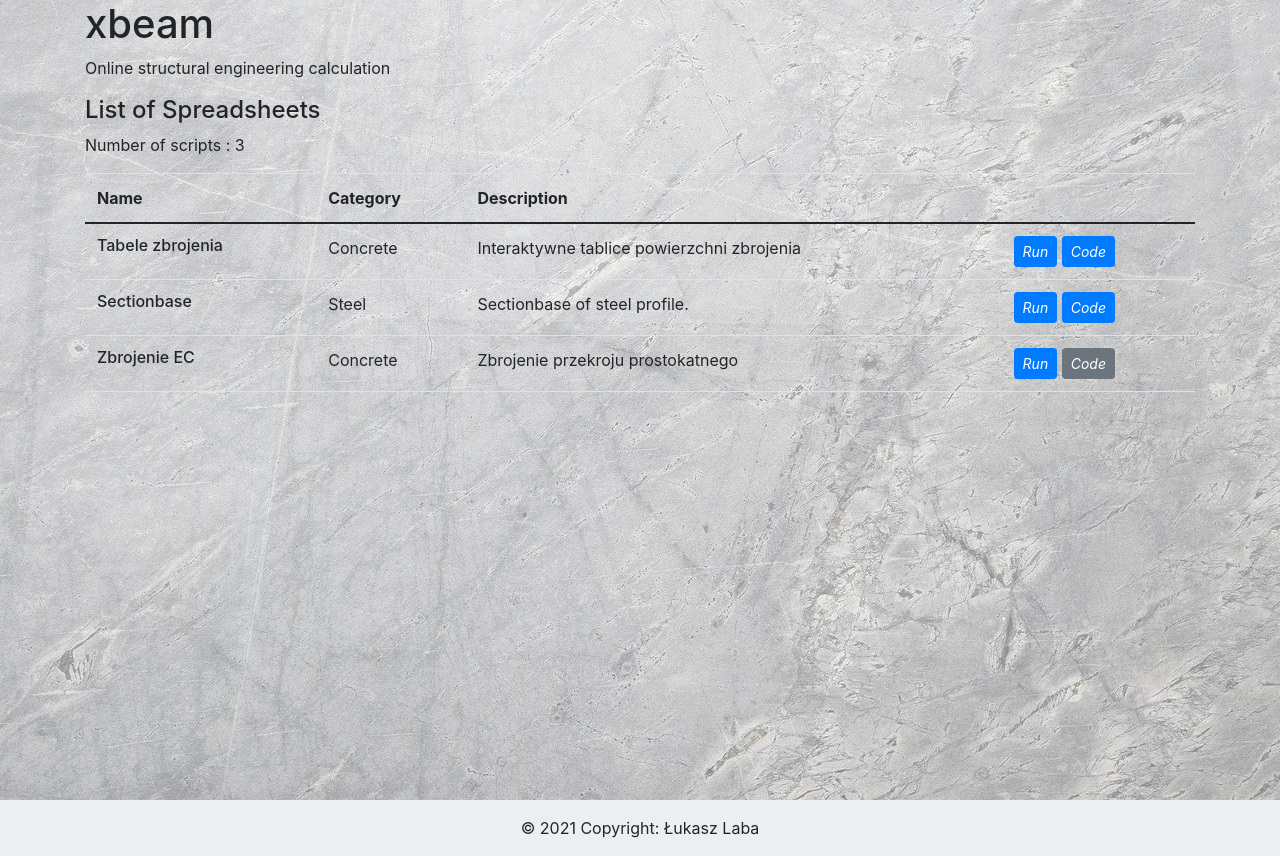
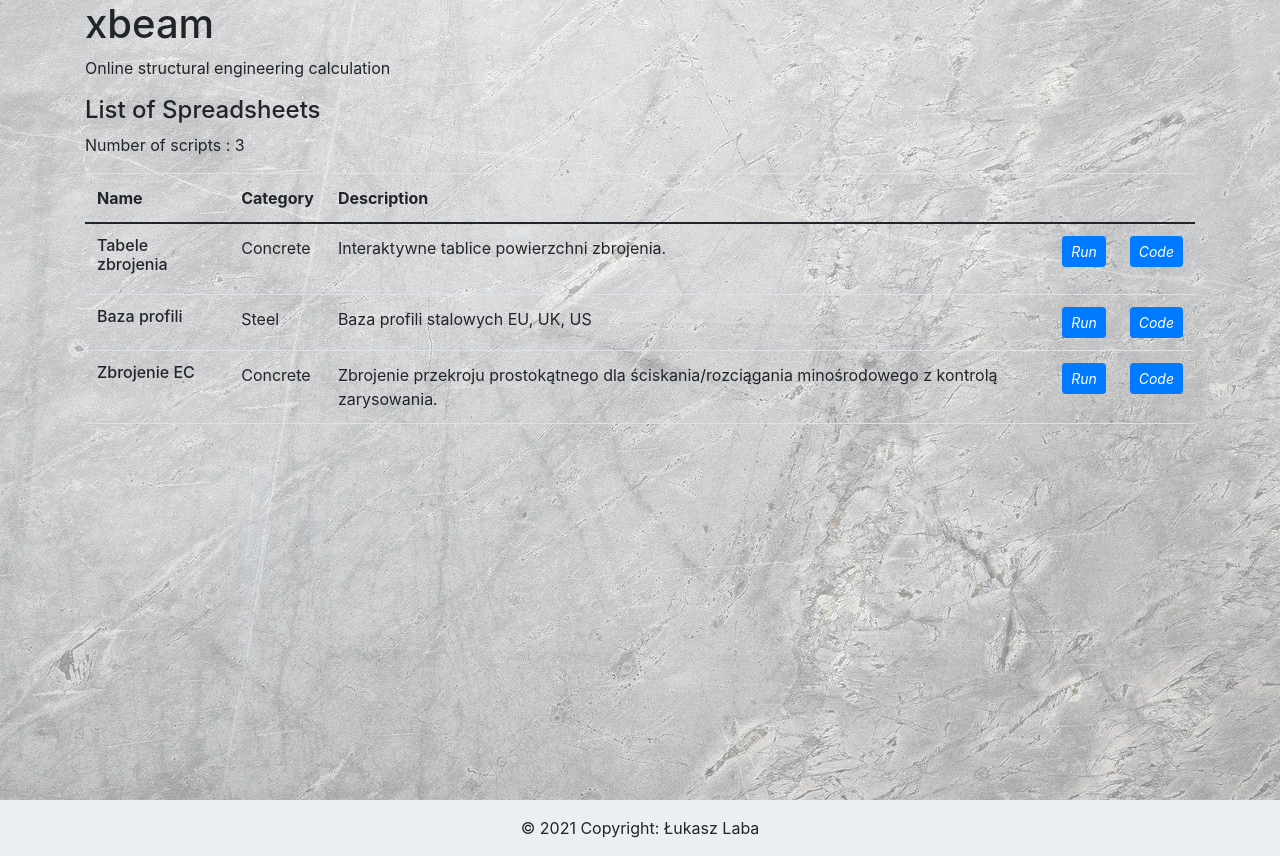
Before and after one commit to lukaszlaba/logehub, a Django app: page /xbeam/ in a window 1280 px wide. Shown: the part 56-912 px from the top of the page. Run offline with Django 3.2, Linux system fonts and the light colour scheme; some libraries are stand-ins or nearby versions.

Commit message:
'update'

```diff
--- a/logeweb/settings.py
+++ b/logeweb/settings.py
@@ -25,7 +25,7 @@ BASE_DIR = os.path.dirname(os.path.dirname(os.path.abspath(__file__)))
 SECRET_KEY = "CHANGE_ME!!!! (P.S. the SECRET_KEY environment variable will be used, if set, instead)."
 
 # SECURITY WARNING: don't run with debug turned on in production!
-DEBUG = False
+DEBUG = True
 
 ALLOWED_HOSTS = []
 
--- a/scripts/core/script_manager.py
+++ b/scripts/core/script_manager.py
@@ -1,7 +1,5 @@
-import sys
-import subprocess
 import os
-import time
+import codecs
 import re
 
 class Manager() :
@@ -32,7 +30,7 @@ class Manager() :
         ID_if_not_exist = 6767
         for i in self.script_list:
             script_path = i
-            file = open(script_path, 'r')
+            file = codecs.open(script_path, 'r', 'utf-8')
             script = file.read()
             ID = None
             ID = re.search(r"SeeID :[ ]*(.+)", script)
@@ -48,7 +46,7 @@ class Manager() :
         name_dict = {}
         for i in self.script_list:
             script_path = i
-            file = open(script_path, 'r')
+            file = codecs.open(script_path, 'r', 'utf-8')
             script = file.read()
             name = None
             name = re.search(r"SeeName :[ ]*(.+)", script)
@@ -63,7 +61,7 @@ class Manager() :
         description_dict = {}
         for i in self.script_list:
             script_path = i
-            file = open(script_path, 'r')
+            file = codecs.open(script_path, 'r', 'utf-8')
             script = file.read()
             description = None
             description = re.search(r"'''.*SeeDescription\s*:(.*?)'''", script, flags=re.DOTALL)
@@ -78,7 +76,7 @@ class Manager() :
         category_dict = {}
         for i in self.script_list:
             script_path = i
-            file = open(script_path, 'r')
+            file = codecs.open(script_path, 'r', 'utf-8')
             script = file.read()
             category = None
             category = re.search(r"SeeCategory :[ ]*(.+)", script)
@@ -93,7 +91,7 @@ class Manager() :
         field_dict = {}
         for i in self.script_list:
             script_path = i
-            file = open(script_path, 'r')
+            file = codecs.open(script_path, 'r', 'utf-8')
             script = file.read()
             field = None
             field = re.search(r"SeeField :[ ]*(.+)", script)
@@ -108,7 +106,7 @@ class Manager() :
         lock_dict = {}
         for i in self.script_list:
             script_path = i
-            file = open(script_path, 'r')
+            file = codecs.open(script_path, 'r', 'utf-8')
             script = file.read()
             if 'SeeCodeIsLocked' in script:
                 lock_dict[i] = True
--- a/scripts/scriptbank/rc_area_tables/rc_area_tables_see.py
+++ b/scripts/scriptbank/rc_area_tables/rc_area_tables_see.py
@@ -58,5 +58,5 @@ SeeID : 88949230
 SeeField : Structure
 SeeName : Tabele zbrojenia
 SeeCategory : Concrete
-SeeDescription : Interaktywne tablice powierzchni zbrojenia
+SeeDescription : Interaktywne tablice powierzchni zbrojenia.
 '''
--- a/scripts/scriptbank/rect_sect_reinforcement/rect_sect_reinforcement_see.py
+++ b/scripts/scriptbank/rect_sect_reinforcement/rect_sect_reinforcement_see.py
@@ -67,10 +67,9 @@ Ap = results['Ap'].asUnit(u.cm2) #! - zbrojenie po stronie p
 An = results['An'].asUnit(u.cm2) #! - zbrojenie po stronie n
 
 '''
-SeeCodeIsLocked
 SeeID : 58664383
 SeeField : Structure
 SeeName : Zbrojenie EC
 SeeCategory : Concrete
-SeeDescription : Zbrojenie przekroju prostokatnego
+SeeDescription : Zbrojenie przekroju prostokątnego dla ściskania/rozciągania minośrodowego z kontrolą zarysowania.
 '''
--- a/scripts/scriptbank/sectionbase/sectionbase_see.py
+++ b/scripts/scriptbank/sectionbase/sectionbase_see.py
@@ -63,6 +63,6 @@ if active:
 SeeID : 93429003
 SeeField : Structure
 SeeCategory : Steel
-SeeName : Sectionbase
-SeeDescription : Sectionbase of steel profile.
+SeeName : Baza profili
+SeeDescription : Baza profili stalowych EU, UK, US
 '''
--- a/templates/xbeam_home.html
+++ b/templates/xbeam_home.html
@@ -34,7 +34,8 @@
           <th>Name</th>
           <th>Category</th>
           <th>Description</th>
-          <th> </th>
+          <th></th>
+          <th></th>
         </tr>
       </thead>
       <tbody>
@@ -44,11 +45,11 @@
                 <td>{{script.4}}</td>
                 <td>{{script.2}}</td>
                 {% if script.5 %}
-                <td><a href="{% url 'report' script.0 %}" target="_blank"><i <button type="button" class="btn btn-primary btn-sm">Run</button></i></a>
-                <i <button type="button" class="btn btn-secondary btn-sm">Code</button></i></td>
+                <td><a href="{% url 'report' script.0 %}" target="_blank"><i <button type="button" class="btn btn-primary btn-sm">Run</button></i></a></td>
+                <td><i <button type="button" class="btn btn-secondary btn-sm">Code</button></i></td>
                 {% else %}
-                <td><a href="{% url 'report' script.0 %}" target="_blank"><i <button type="button" class="btn btn-primary btn-sm">Run</button></i></a>
-                <a href="{% url 'source' script.0 %}" target="_blank"><i <button type="button" class="btn btn-primary btn-sm">Code</button></i></a></td>
+                <td><a href="{% url 'report' script.0 %}" target="_blank"><i <button type="button" class="btn btn-primary btn-sm">Run</button></i></a></td>
+                <td><a href="{% url 'source' script.0 %}" target="_blank"><i <button type="button" class="btn btn-primary btn-sm">Code</button></i></a></td>
                 {% endif %}
         {% endfor %}
         </tr>
```
Also changed, not shown: templates/scriptlist.html (+5 -5 lines).
